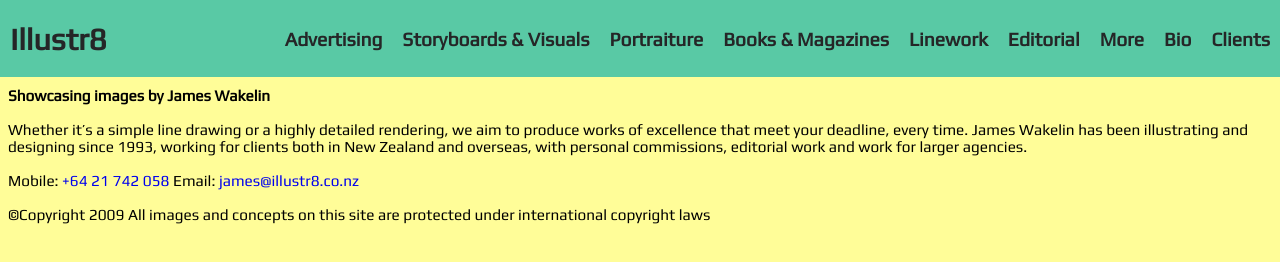
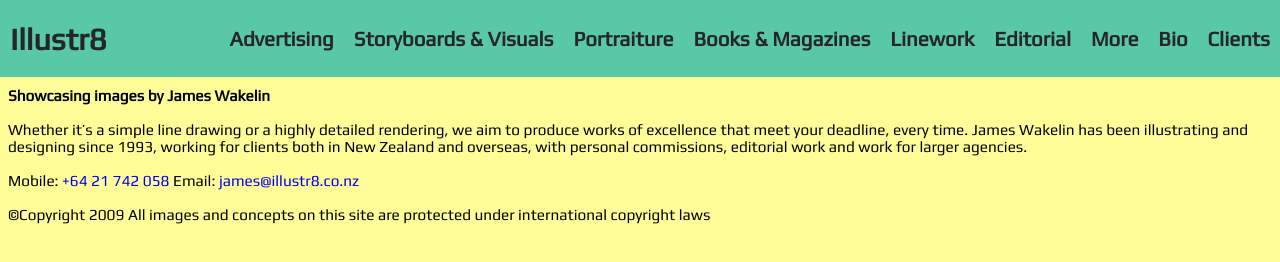
Before and after one commit to A-Lom/Illustr8, a plain HTML site: page index.html in a window 1280 px wide. Drawn offline with Linux system fonts and the light colour scheme.

Commit message:
Update style.css

```diff
--- a/style.css
+++ b/style.css
@@ -22,11 +22,11 @@ ul {
 .nav li a {
 	text-decoration: none;
 	color: #252627;
-	font-size: 1.5vw;
+	font-size: 1.6vw;
 }
 .nav li a:hover {
 	text-decoration: none;
-	font-size: 1.5vw;
+	font-size: 1.6vw;
 	color: #b9e3c6;
 }
 .nav li {
```
